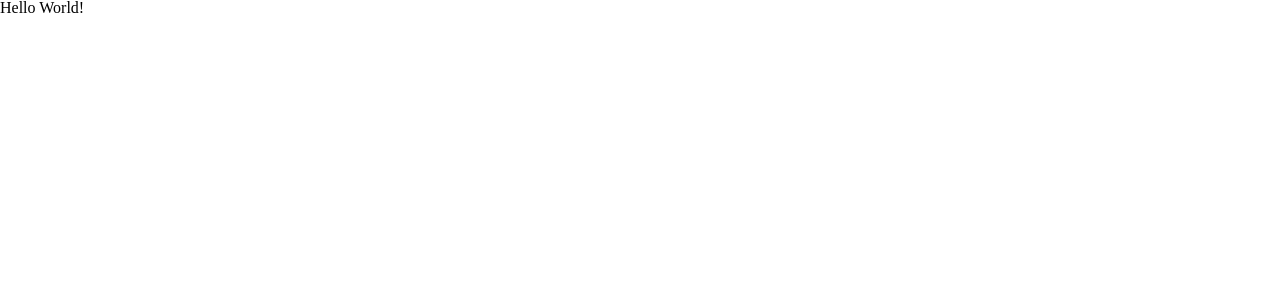
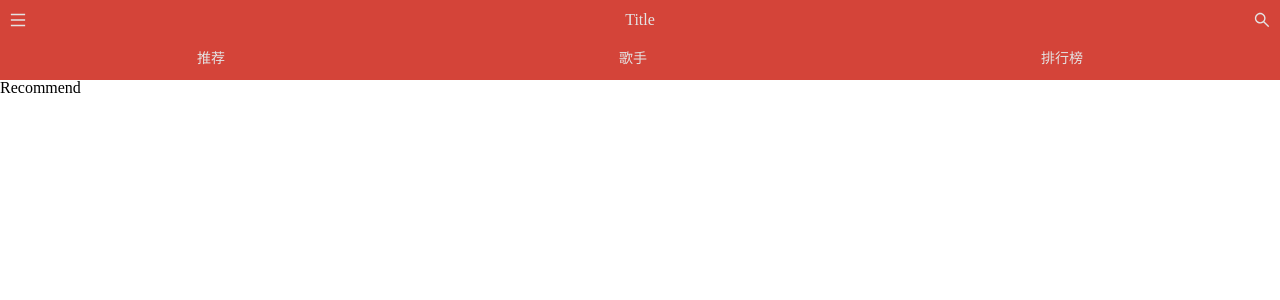
Before and after one commit to shy-robin/react-long-music, a React (Create React App) app: page / in a window 1280 px wide. Shown: the top 300 px of the page. Built offline with nearby package versions, Linux system fonts and the light colour scheme.

Commit message:
feat: 配置路由,引入antd图标字体,实现首页Header和Tab

```diff
--- a/package.json
+++ b/package.json
@@ -3,6 +3,7 @@
   "version": "0.1.0",
   "private": true,
   "dependencies": {
+    "@ant-design/icons": "^4.7.0",
     "@testing-library/jest-dom": "^5.16.4",
     "@testing-library/react": "^13.3.0",
     "@testing-library/user-event": "^13.5.0",
@@ -13,6 +14,7 @@
     "@types/styled-components": "^5.1.25",
     "react": "^18.2.0",
     "react-dom": "^18.2.0",
+    "react-router-dom": "^6.3.0",
     "react-scripts": "5.0.1",
     "styled-components": "^5.3.5",
     "typescript": "^4.7.4",
--- a/src/App.tsx
+++ b/src/App.tsx
@@ -1,11 +1,12 @@
 import React from 'react'
 import { GlobalStyle } from './style'
+import Routes from './routes'
 
 export default function App() {
   return (
     <div>
-      <GlobalStyle></GlobalStyle>
-      Hello World!
+      <GlobalStyle />
+      <Routes />
     </div>
   )
 }
--- /dev/null
+++ b/src/assets/css/commonStyle.ts
@@ -0,0 +1,41 @@
+//扩大可点击区域
+const extendClick = () => {
+  return `
+    position: relative;
+    &:before{
+      content: '';
+      position: absolute;
+      top: -10px; bottom: -10px; left: -10px; right: -10px;
+    };
+  `
+}
+//一行文字溢出部分用...代替
+const noWrap = () => {
+  return `
+    text-overflow: ellipsis;
+    overflow: hidden;
+    white-space: nowrap;
+  `
+}
+
+const commonStyle = {
+  'theme-color': '#d44439',
+  'theme-color-shadow': 'rgba(212, 68, 57, .5)',
+  'font-color-light': '#e4e4e4',
+  'font-color-light-active': '#f1f1f1',
+  'font-color-desc': '#2E3030',
+  'font-color-desc-v2': '#bba8a8',
+  'font-size-ss': '10px',
+  'font-size-s': '12px',
+  'font-size-m': '14px',
+  'font-size-l': '16px',
+  'font-size-ll': '18px',
+  'border-color': '#e4e4e4',
+  'background-color': '#f2f3f4',
+  'background-color-shadow': 'rgba(0, 0, 0, 0.3)',
+  'highlight-background-color': '#fff',
+  extendClick,
+  noWrap,
+}
+
+export default commonStyle
--- a/src/index.tsx
+++ b/src/index.tsx
@@ -1,12 +1,15 @@
 import React from 'react';
 import ReactDOM from 'react-dom/client';
 import App from './App';
+import { BrowserRouter } from 'react-router-dom'
 
 const root = ReactDOM.createRoot(
   document.getElementById('root') as HTMLElement
 );
 root.render(
   <React.StrictMode>
-    <App />
+    <BrowserRouter>
+      <App />
+    </BrowserRouter>
   </React.StrictMode>
 );
--- /dev/null
+++ b/src/pages/layout/index.tsx
@@ -0,0 +1,82 @@
+import React from 'react'
+import { Outlet, NavLink } from 'react-router-dom'
+import styled from 'styled-components'
+import commonStyle from '../../assets/css/commonStyle'
+import { SearchOutlined, MenuOutlined } from '@ant-design/icons'
+
+const themeColor = commonStyle['theme-color']
+const fontColor = commonStyle['font-color-light']
+const fontColorActive = commonStyle['font-color-light-active']
+
+const Header = styled.div`
+  display: flex;
+  align-items: center;
+  justify-content: space-between;
+  height: 40px;
+  padding: 10px;
+  background: ${themeColor};
+  & > span {
+    color: ${fontColor};
+  }
+`
+const Tab = styled.div`
+  height: 40px;
+  display: flex;
+  justify-content: space-around;
+  background: ${themeColor};
+  a {
+    font-size: 14px;
+    color: ${fontColor};
+    span {
+      display: inline-block;
+      height: 26px;
+      padding: 5px 0;
+    }
+    &.active {
+      span {
+        font-weight: 700;
+        color: ${fontColorActive};
+        border-bottom: 2px solid ${fontColorActive};
+      }
+    }
+  }
+`
+const TabItem = styled.div`
+  height: 100%;
+  display: flex;
+  justify-content: center;
+  align-items: center;
+`
+
+
+const Home = () => {
+  return (
+    <div>
+      <Header>
+        <MenuOutlined />
+          <span>Title</span>
+        <SearchOutlined />
+      </Header>
+      <Tab>
+        <NavLink to="/recommend">
+          <TabItem>
+            <span>推荐</span>
+          </TabItem>
+        </NavLink>
+        <NavLink to="/singers">
+          <TabItem>
+            <span>歌手</span>
+          </TabItem>
+        </NavLink>
+        <NavLink to="/rank">
+          <TabItem>
+            <span>排行榜</span>
+          </TabItem>
+        </NavLink>
+      </Tab>
+      <Outlet />
+    </div>
+  )
+}
+
+export default React.memo(Home)
--- /dev/null
+++ b/src/pages/rank/index.tsx
@@ -0,0 +1,9 @@
+import React from 'react'
+
+const Rank = () => {
+  return (
+    <div>Rank</div>
+  )
+}
+
+export default React.memo(Rank)
--- /dev/null
+++ b/src/pages/recommend/index.tsx
@@ -0,0 +1,9 @@
+import React from 'react'
+
+const Recommend = () => {
+  return (
+    <div>Recommend</div>
+  )
+}
+
+export default React.memo(Recommend)
--- /dev/null
+++ b/src/pages/singers/index.tsx
@@ -0,0 +1,9 @@
+import React from 'react'
+
+const Singers = () => {
+  return (
+    <div>Singers</div>
+  )
+}
+
+export default React.memo(Singers)
--- /dev/null
+++ b/src/routes/index.tsx
@@ -0,0 +1,35 @@
+import { useRoutes } from 'react-router-dom'
+import Layout from '../pages/layout'
+import Rank from '../pages/rank'
+import Recommend from '../pages/recommend'
+import Singers from '../pages/singers'
+
+const Routes = () => {
+  const element = useRoutes([
+    {
+      path: '/',
+      element: <Layout />,
+      children: [
+        {
+          index: true,
+          element: <Recommend />
+        },
+        {
+          path: 'recommend',
+          element: <Recommend />
+        },
+        {
+          path: 'rank',
+          element: <Rank />
+        },
+        {
+          path: 'singers',
+          element: <Singers />
+        }
+      ]
+    }
+  ])
+  return element
+}
+
+export default Routes
--- a/src/style.ts
+++ b/src/style.ts
@@ -52,4 +52,7 @@ export const GlobalStyle = createGlobalStyle`
 		text-decoration: none;
 		color: #fff;
 	}
+	* {
+		box-sizing: border-box;
+	}
 `
```
Also changed, not shown: 1 other file (tests, documents, lock files or other folders).
